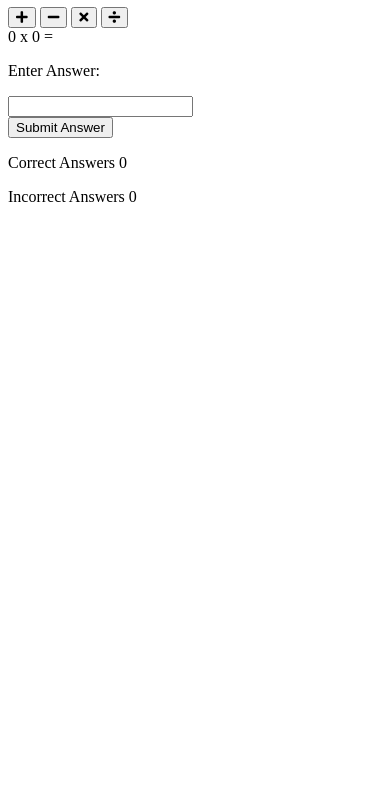
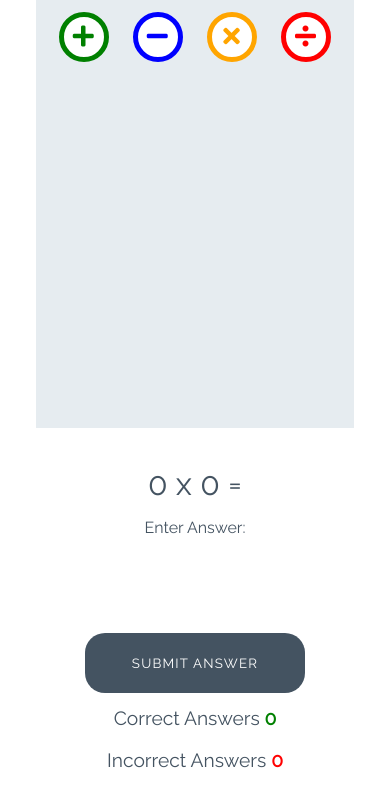
Before and after one commit to estii20/love-maths, a plain HTML site: page index.html in a window 390 px wide. Shown: the part 112-897 px from the top of the page. Before the commit the page ends 844 px from the top, so only its background shows below. Drawn offline with Linux system fonts and the light colour scheme.

Commit message:
Add styles for game

```diff
--- a/assets/css/style.css
+++ b/assets/css/style.css
@@ -0,0 +1,254 @@
+/* --------- Global style */
+
+body {
+    background-color: white;
+    font-family: "Raleway", sans-serif;
+    color: #445361;
+    text-align: center;
+}
+
+/* --------- Heading */
+
+.heading {
+    text-align: center;
+    font-size: 2.5rem;
+}
+
+.logo {
+    height: 40px;
+    padding-right: 5px;
+}
+
+/* --------- Game layout */
+
+.game-area {
+    background-color: #E6ECF0;
+    box-sizing: border-box;
+    width: 85%;
+    height: 65vh;
+    max-height: 450px;
+    max-width: 830px;
+    margin-left: auto;
+    margin-right: auto;
+    padding: 1%;
+}
+
+.question-area {
+    width: 50%;
+    font-size: 2rem;
+    margin: auto;
+    padding: 50px 0;
+}
+
+.question-area span {
+    padding: 0 15px;
+}
+
+.score-area {
+    margin: 5px auto;
+    width: 60%;
+    font-size: 1.2rem;
+}
+
+.controls-area {
+    width: 85%;
+    margin: 30px auto;
+}
+
+#score {
+    color: green;
+    font-weight: bold;
+}
+
+#incorrect {
+    color: red;
+    font-weight: bold;
+}
+
+.answer-message {
+    display: none;
+    font-size: 1rem;
+}
+
+#answer-box {
+    border: none;
+    color: #445361;
+    display: inline-block;
+    height: 40px;
+    width: 80px;
+    font-size: 1.2rem;
+}
+
+.scores {
+    display: inline-block;
+    padding: 25px;
+}
+
+/* --------- Buttons */
+
+.btn {
+    width: 220px;
+    height: 60px;
+    font-family: "Raleway", sans-serif;
+    text-transform: uppercase;
+    letter-spacing: 1.2px;
+    color: white;
+}
+
+.btn:focus {
+    outline: none;
+}
+
+.btn--big {
+    padding-top: 10px;
+    border-radius: 50%;
+    background-color: white;
+    border: 10px solid;
+    width: 100px;
+    height: 100px;
+    font-size: 3.2rem;
+    margin: 0 30px;
+    transition: all 0.5s;
+}
+
+.btn--big::after {
+    content: attr(data-type);
+    font-size: 1rem;
+    color: #445361;
+    position: relative;
+    left: -0.5em;
+}
+
+.btn--blue {
+    border-color: blue;
+    color: blue;
+}
+
+.btn--blue:active,
+.btn--blue:hover {
+    background-color: darkblue;
+    color: white;
+}
+
+.btn--orange {
+    border-color: orange;
+    color: orange;
+}
+
+.btn--orange:active,
+.btn--orange:hover {
+    background-color: darkorange;
+    color: white;
+}
+
+.btn--red {
+    border-color: red;
+    color: red;
+}
+
+.btn--red:active,
+.btn--red:hover {
+    background-color: darkred;
+    color: white;
+}
+
+.btn--green {
+    border-color: green;
+    color: green;
+}
+
+.btn--green:active,
+.btn--green:hover {
+    background-color: darkgreen;
+    color: white;
+}
+
+.btn--gray {
+    margin-top: 25px;
+    background-color: #445361;
+    border: 1px transparent;
+    border-radius: 20px;
+}
+
+.btn--gray:active,
+.btn--gray:hover {
+    background-color: #0d1013;
+}
+
+/* --------- Media queries */
+
+@media (max-width: 414px) {
+    .controls-area {
+        width: 100%;
+    }
+
+    .btn--big {
+        margin: 0 10px;
+        padding: 5px;
+        border: 5px solid;
+        width: 50px;
+        height: 50px;
+        font-size: 1.5rem;
+    }
+
+    .btn--big::after {
+        font-size: 0.6rem;
+        left: -0.7rem;
+    }
+
+    .question-area {
+        padding: 10% 0;
+        width: 100%;
+    }
+
+    .question-area span {
+        padding: 0;
+    }
+
+    .answer-message {
+        display: block;
+    }
+
+    #answer-box {
+        display: block;
+        margin: 0 auto;
+    }
+
+    .btn--gray {
+        margin-top: 0;
+    }
+
+    .score-area {
+        width: 100%;
+    }
+
+    .scores {
+        margin: 0.5em auto;
+        display: block;
+        padding: 5px;
+    }
+
+    .heading {
+        font-size: 2rem;
+    }
+}
+
+@media (max-width: 320px) {
+    .game-area {
+        height: 70vh;
+    }
+
+    .controls-area {
+        width: 75%;
+        margin: 10px auto;
+    }
+
+    .btn--big {
+        margin: 10px 10px;
+    }
+
+    .question-area {
+        padding: 10px 0;
+    }
+
+}
--- a/index.html
+++ b/index.html
@@ -22,16 +22,16 @@
 
     <div class="game-area">
         <div class="controls-area"></div>
-        <button class="btn btn--big btn btn--green">
+        <button date type="addition" class="btn btn--big btn btn--green">
             <i class="fas fa-plus"></i>
         </button>
-        <button class="btn btn--big btn btn--blue">
+        <button date type="subtract" class="btn btn--big btn btn--blue">
             <i class="fas fa-minus"></i>
         </button>
-        <button class="btn btn--big btn btn--orange">
+        <button date type="multiply" class="btn btn--big btn btn--orange">
             <i class="fas fa-times"></i>
         </button>
-        <button class="btn btn--big btn btn--red">
+        <button date type="division" class="btn btn--big btn btn--red">
             <i class="fas fa-divide"></i>
         </button>
     </div>
@@ -43,11 +43,11 @@
         <p class="answer-message">Enter Answer:</p>
         <input id="answer-box" type="number">
     </div>
-    <button class="btn btn--gray">Submit Answer</button>
+    <button date type="submit" class="btn btn--gray">Submit Answer</button>
 
     <div class="score-area">
         <p class="scores">Correct Answers <span id="score">0</span></p>
-        <p class="scores">Incorrect Answers <span id="incorrect">0</span< /p>
+        <p class="scores">Incorrect Answers <span id="incorrect">0</span</p>
 
     </div>
 
```
